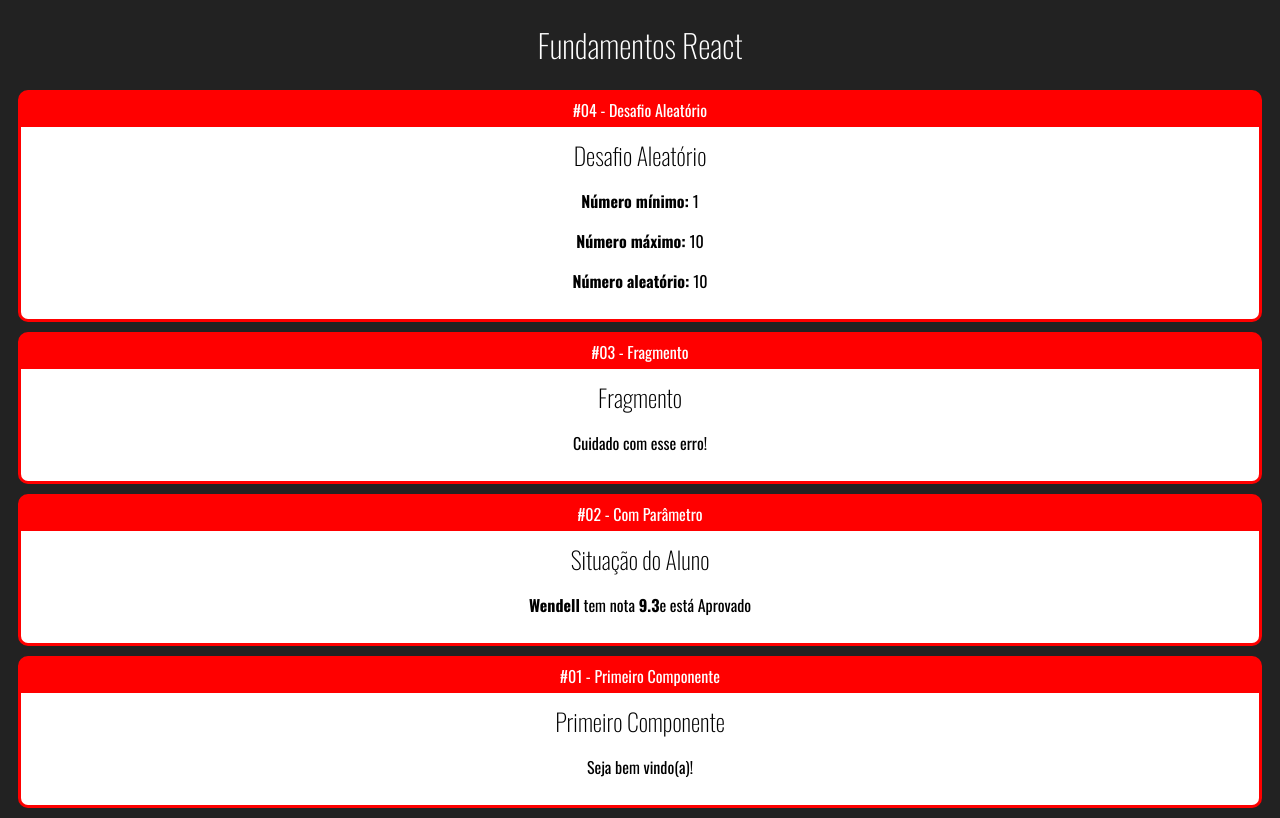
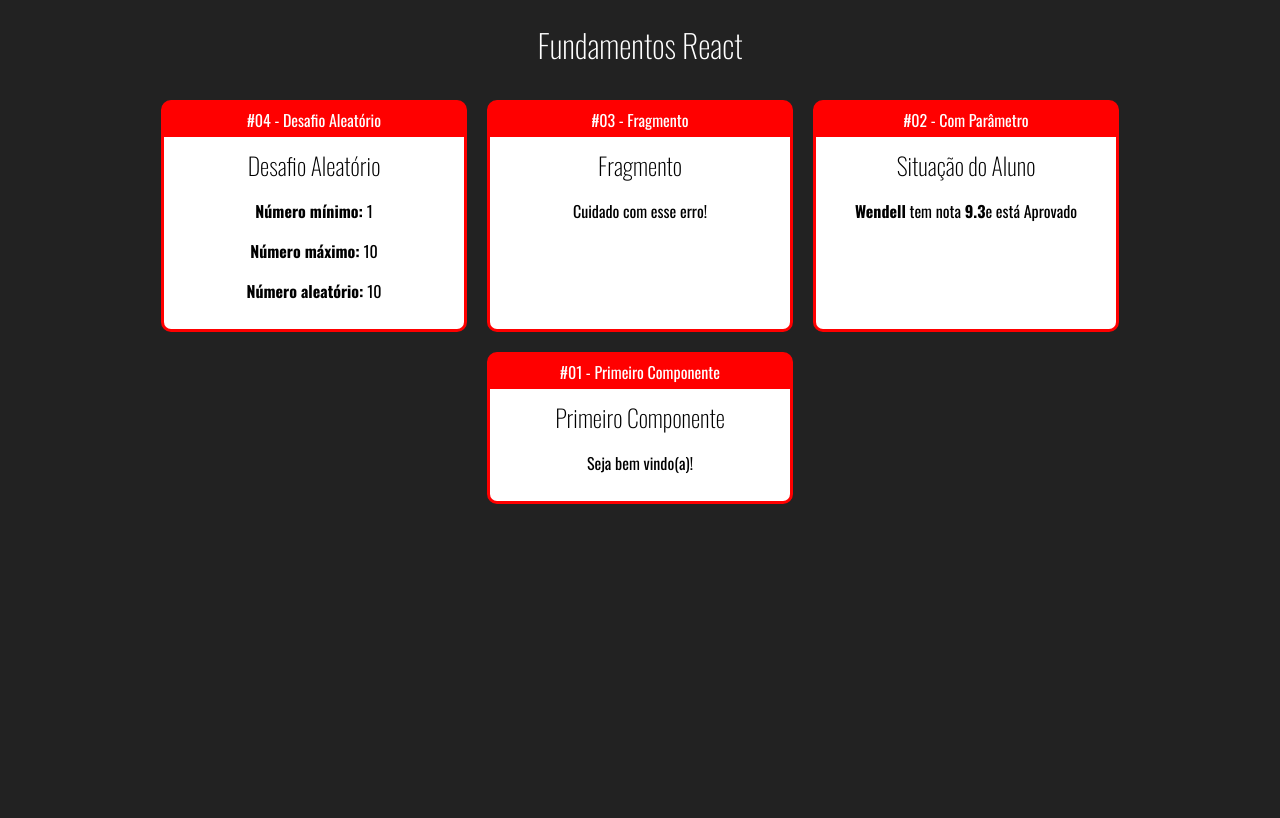
Before and after one commit to wen-dell/fundamentos-react, a React (Create React App) app: page / in a window 1280 px wide. Built offline with nearby package versions, Linux system fonts and the light colour scheme.

Commit message:
Componente Card #2

```diff
--- /dev/null
+++ b/src/App.css
@@ -0,0 +1,5 @@
+.App .Cards {
+    display: flex;
+    justify-content: center;
+    flex-wrap: wrap;
+}
--- a/src/App.jsx
+++ b/src/App.jsx
@@ -1,3 +1,4 @@
+import "./App.css";
 import Card from "./components/layout/Card";
 import Aleatorio from "./components/basicos/Aleatorio";
 import Fragmento from "./components/basicos/Fragmento";
@@ -5,11 +6,12 @@
 import Primeiro from "./components/basicos/Primeiro";
 
 const App = (props) => (
-  <div>
+  <div className="App">
     <h1>Fundamentos React</h1>
 
+    <div className="Cards">
       <Card titulo="#04 - Desafio Aleatório">
-      <Aleatorio min={1} max={10}/>
+        <Aleatorio min={1} max={10} />
       </Card>
 
       <Card titulo="#03 - Fragmento">
@@ -24,6 +26,7 @@
         <Primeiro />
       </Card>
     </div>
+  </div>
 );
 
 export default App;
--- a/src/components/layout/Card.css
+++ b/src/components/layout/Card.css
@@ -4,6 +4,9 @@
     border: 3px solid red;
     overflow: hidden;
     margin: 10px;
+    display: flex;
+    flex-direction: column;
+    min-width: 300px;
 }
 
 .Card .Title {
@@ -13,6 +16,7 @@
 }
 
 .Card .Content {
+    flex-grow: 1;
     background-color: #fff;
     color: #000;
     padding: 10px;
```
Lines whose indentation alone changed are shown as unchanged.
